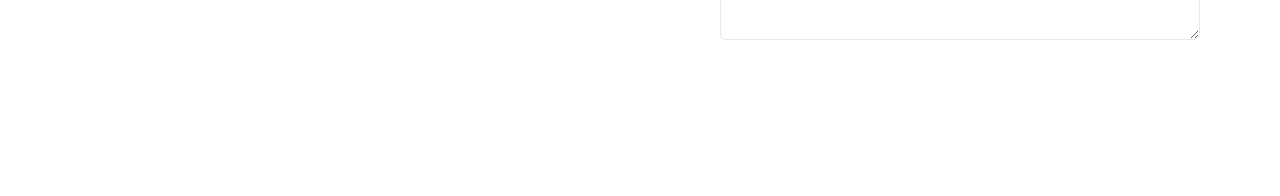
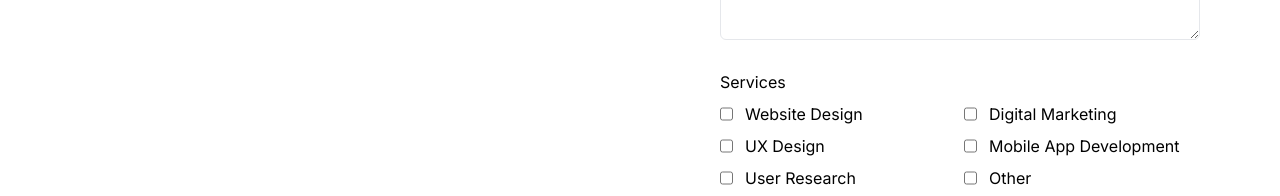
Before and after one commit to daniel-idowu-01/Scaritel, a React (Create React App) app: page /contact in a window 1280 px wide. Shown: the part 756-952 px from the top of the page. Before the commit the page ends 906 px from the top, so only its background shows below. Built offline with nearby package versions, Linux system fonts and the light colour scheme.

Commit message:
completed header content

```diff
--- a/src/Components/Contact.jsx
+++ b/src/Components/Contact.jsx
@@ -71,8 +71,44 @@ function Contact() {
 
                         {/* fifth row in form */}
                         <article>
+                            <label htmlFor="services" className="block">Services</label>
+                            <section className="grid grid-cols-2 gap-2 mt-2">
+                                <div className="flex gap-3">
+                                    <input type="checkbox" name="website_design" id="" />
+                                    <label htmlFor="website_design" className="block">Website Design</label>
+                                </div>
 
+                                <div className="flex gap-3">
+                                    <input type="checkbox" name="digital_marketing" id="" />
+                                    <label htmlFor="digital_marketing" className="block">Digital Marketing</label>
+                                </div>
+
+                                <div className="flex gap-3">
+                                    <input type="checkbox" name="ux_design" id="" />
+                                    <label htmlFor="ux_design" className="block">UX Design</label>
+                                </div>
+
+                                <div className="flex gap-3">
+                                    <input type="checkbox" name="mobile_app" id="" />
+                                    <label htmlFor="mobile_app" className="block">Mobile App Development</label>
+                                </div>
+
+                                <div className="flex gap-3">
+                                    <input type="checkbox" name="user_research" id="" />
+                                    <label htmlFor="user_research" className="block">User Research</label>
+                                </div>
+
+                                <div className="flex gap-3">
+                                    <input type="checkbox" name="other" id="" />
+                                    <label htmlFor="other" className="block">Other</label>
+                                </div>
+                            </section>
                         </article>
+
+                        {/* submit button */}
+                        <button className="w-full bg-[#1F3AE3] rounded-md py-2 text-white">
+                            Submit
+                        </button>
 
                     </form>
                 </article>
```
